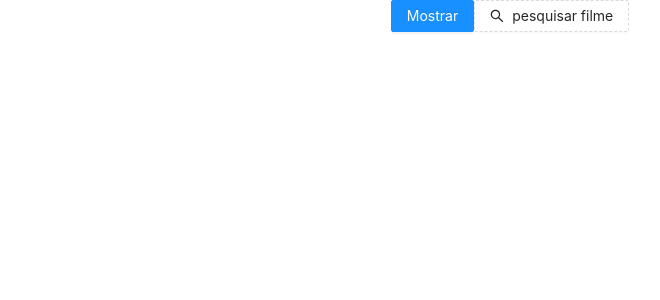
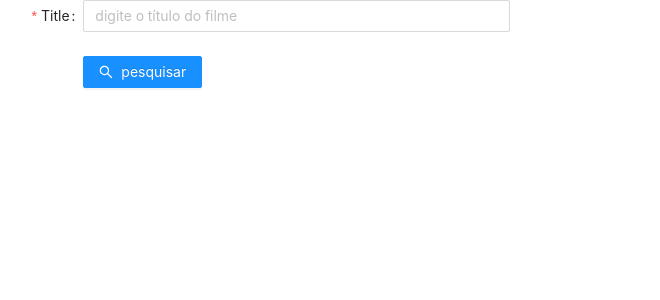
Before and after one commit to daviddevolin/receita6, a Next.js app: page / in a window 1280 px wide. Shown: the top 300 px of the page, without its empty margins (130-790 px from the left). Built offline with nearby package versions, Linux system fonts and the light colour scheme.

Commit message:
reorganizando

```diff
--- a/pages/index.js
+++ b/pages/index.js
@@ -4,9 +4,7 @@ import { Space } from 'antd'
 export default function Homne (){
     return(
         <div>
-            <Space direction="horizontal" style={{width: '100%', justifyContent: 'center' }}>
-                <Movies/>
-            </Space>
+             <Movies/>
         </div>
     )
 }
--- a/pages/movies33.js
+++ b/pages/movies33.js
@@ -1,65 +1,62 @@
-import useSWR from 'swr';
-import { useState } from 'react';
-import { Button  } from 'antd';
+import { Input, Button , Form} from "antd";
 import { SearchOutlined } from '@ant-design/icons';
-import Head from 'next/head';
 import "antd/dist/antd.css";
-import Link from 'next/link';
+export default function Movies33(){
+    const onFinish =()=>{
+        const value = document.getElementById('inputFilme').value;
+        window.location.href= `/searchmovies/${value}`
+    }
 
+    const [form] = Form.useForm();
 
-export default function Movies33(){
-    const [url, setUrl] = useState('')
-    const {data, error} = useSWR(url, theFetcher)
-    const onClickHandler = (e) => {
-        e.preventDefault()
-        if (url === '') setUrl('http://www.omdbapi.com/?apikey=3b864bc8&s=bagdad')
-        else setUrl('')
-    }
-    return (
+    const formItemLayout = {
+        labelCol: {
+          span: 4,
+        },
+        wrapperCol: {
+          span: 8,
+        },
+    };
+
+    const formTailLayout = {
+        labelCol: {
+          span: 4,
+        },
+        wrapperCol: {
+          span: 8,
+          offset: 4,
+        },
+    };
+    return(
         <div>
-            <TheLink url={url} handler={onClickHandler}/>
-            <TheMovies data={ error?{error:'Erro na pesquisa'}: data ? data: {Search:''} } show={url !== ''}/>
+            <Form form={form} name="dynamic_rule" onFinish={onFinish}>
+                <Form.Item
+                    {...formItemLayout}
+                    name="tiltlefilm"
+                    label="Title"
+                    rules={[
+                    {
+                        required: true,
+                        message: 'insira o título do filme',
+                    },
+                    ]}
+                >
+                    <Input
+                        placeholder="digite o título do filme"
+                        id="inputFilme"
+                    />
+                </Form.Item>
 
+                <Form.Item {...formTailLayout}>
+                <Button
+                    type='primary'
+                    icon={<SearchOutlined />}
+                    htmlType="submit"
+                    id='buttonInput'> pesquisar
+                </Button>
+                </Form.Item>
+            </Form>
         </div>
     )
+
 }
-export function TheMovies({data,show}){
-    if (!show) return (<div></div>)
-    if (data.error) return (<div>falha na requisição</div>)
-    if (data.Search === '' ) return (<div>carregando...</div>)
-    return (
-        <div>
-            { data.Search.map( (m, i) =>
-               <li key={i}>
-                   <Link href={`/onemovie/${m.imdbID}`}><a>{m.Title}</a></Link>
-               </li>
-            )}
-        </div>
-    )
-}
-
-export function TheLink({url, handler}){
-    return (
-        <div>
-             <Head>
-                <meta
-                http-equiv="Content-Security-Policy"
-                content="upgrade-insecure-requests"
-                />
-            </Head>
-            <Link href="/movies3.js">
-                <Button type='primary' onClick={handler}> {url === '' ? 'Mostrar' : 'Ocultar'}</Button>
-            </Link>
-            <Button type="dashed" icon={<SearchOutlined />}  href="/search">
-                pesquisar filme
-            </Button>
-        </div>
-    )
-}
-
-async function theFetcher(url) {
-    if (url === null || url === '') return {Search:''}
-    const res = await fetch(url);
-    const json = await res.json();
-    return json;
-}
```
Also changed, not shown: pages/onemovie/[id].js (deleted, +0 -33 lines), pages/search/index.js (deleted, +0 -62 lines).
